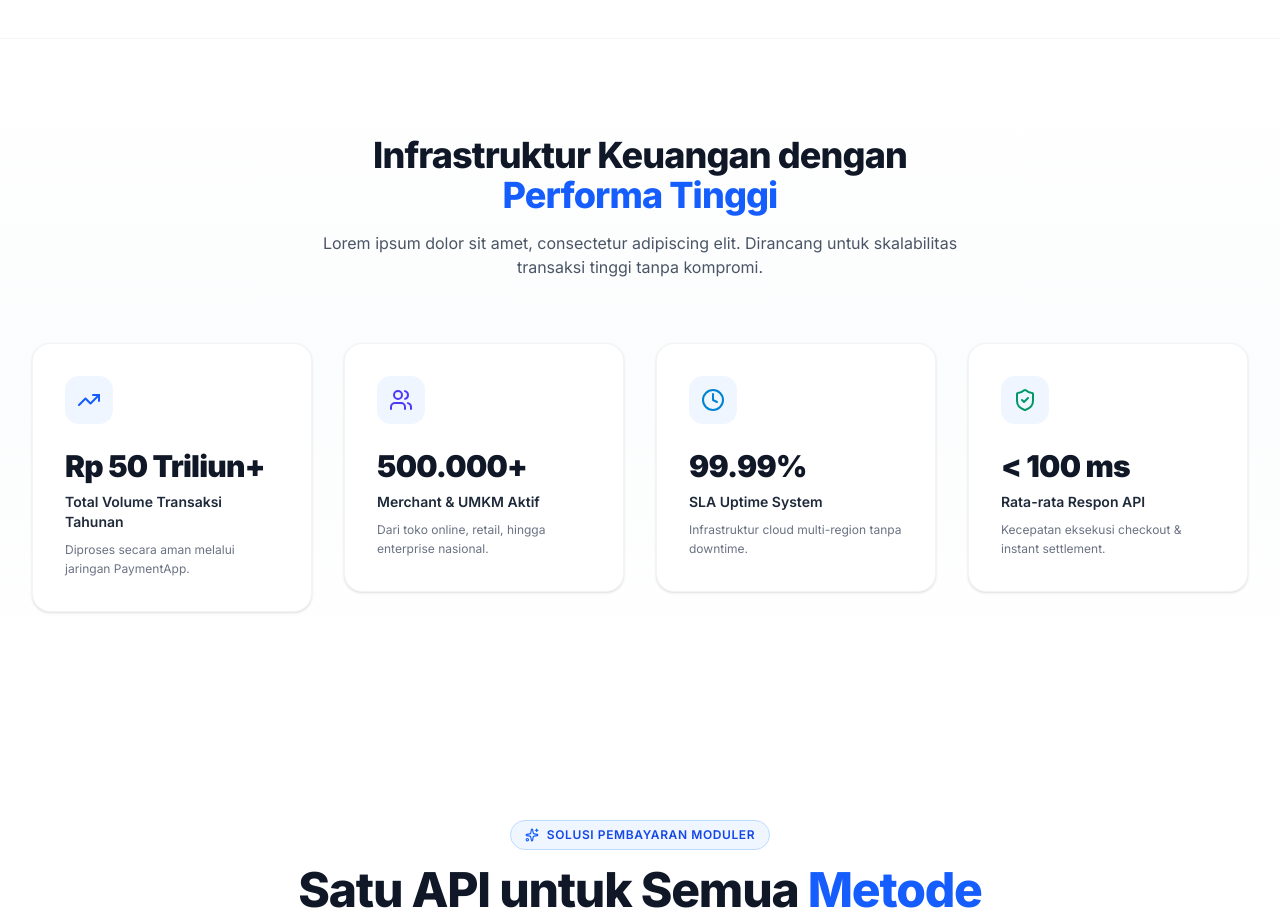
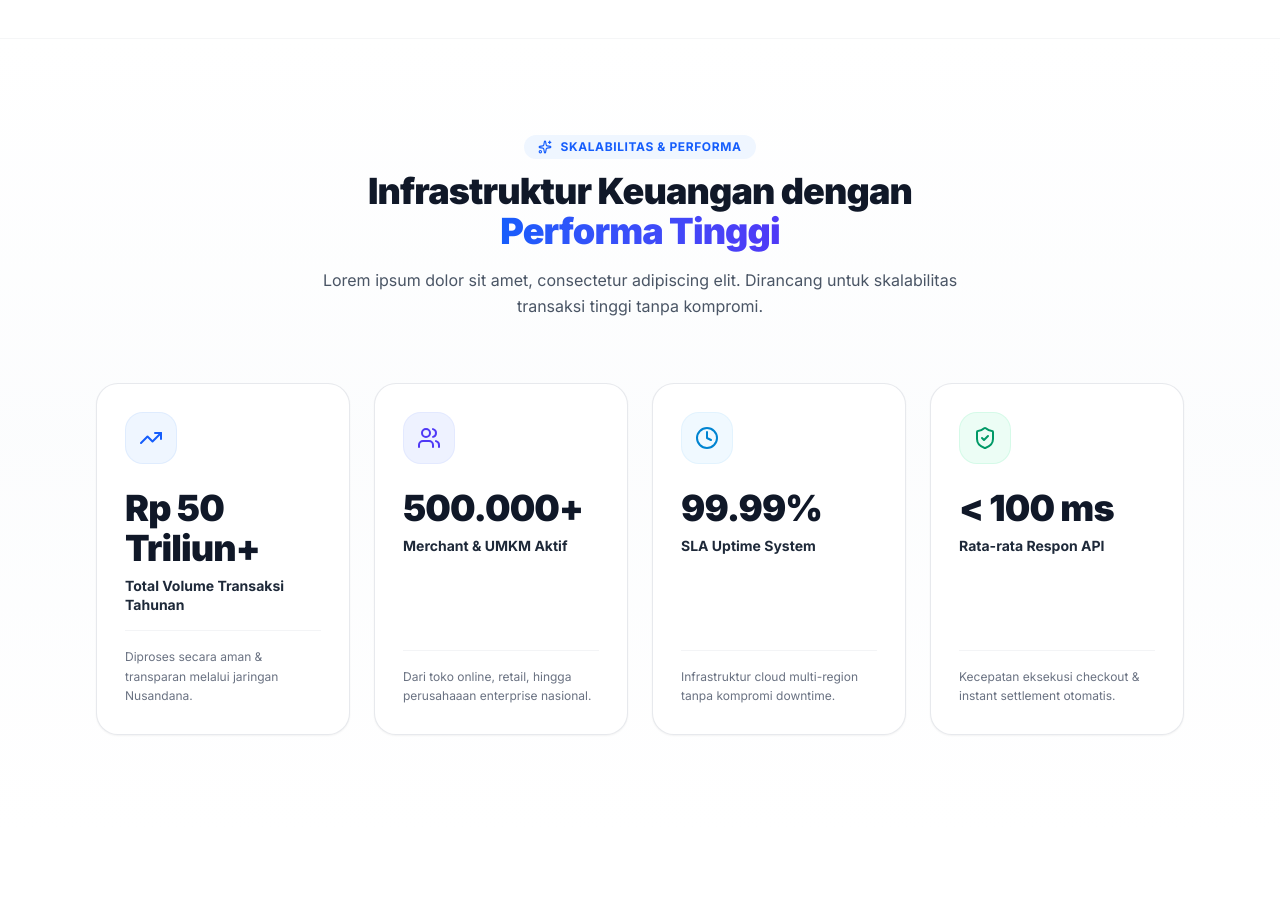
Before and after one commit to Hnzsama/Nusandana, a Next.js app: page / in a window 1280 px wide. Shown: the part 1160-2078 px from the top of the page. Built offline with nearby package versions, Linux system fonts and the light colour scheme.

Commit message:
Redesign StatisticsSection cards with equal height, rounded-3xl styling, and hover glow

```diff
--- a/components/StatisticsSection.tsx
+++ b/components/StatisticsSection.tsx
@@ -2,70 +2,97 @@
 
 import React from "react";
 import AnimateOnScroll from "@/components/AnimateOnScroll";
-import { TrendingUp, Users, ShieldCheck, Clock } from "lucide-react";
+import { TrendingUp, Users, ShieldCheck, Clock, Sparkles } from "lucide-react";
 
 const stats = [
   {
-    icon: <TrendingUp className="w-6 h-6 text-blue-600" />,
+    icon: <TrendingUp className="w-6 h-6 text-blue-600 group-hover:scale-110 transition-transform" />,
+    iconBg: "bg-blue-50 border-blue-100/80",
     value: "Rp 50 Triliun+",
     label: "Total Volume Transaksi Tahunan",
-    description: "Diproses secara aman melalui jaringan PaymentApp.",
+    description: "Diproses secara aman & transparan melalui jaringan Nusandana.",
   },
   {
-    icon: <Users className="w-6 h-6 text-indigo-600" />,
+    icon: <Users className="w-6 h-6 text-indigo-600 group-hover:scale-110 transition-transform" />,
+    iconBg: "bg-indigo-50 border-indigo-100/80",
     value: "500.000+",
     label: "Merchant & UMKM Aktif",
-    description: "Dari toko online, retail, hingga enterprise nasional.",
+    description: "Dari toko online, retail, hingga perusahaaan enterprise nasional.",
   },
   {
-    icon: <Clock className="w-6 h-6 text-sky-600" />,
+    icon: <Clock className="w-6 h-6 text-sky-600 group-hover:scale-110 transition-transform" />,
+    iconBg: "bg-sky-50 border-sky-100/80",
     value: "99.99%",
     label: "SLA Uptime System",
-    description: "Infrastruktur cloud multi-region tanpa downtime.",
+    description: "Infrastruktur cloud multi-region tanpa kompromi downtime.",
   },
   {
-    icon: <ShieldCheck className="w-6 h-6 text-emerald-600" />,
+    icon: <ShieldCheck className="w-6 h-6 text-emerald-600 group-hover:scale-110 transition-transform" />,
+    iconBg: "bg-emerald-50 border-emerald-100/80",
     value: "< 100 ms",
     label: "Rata-rata Respon API",
-    description: "Kecepatan eksekusi checkout & instant settlement.",
+    description: "Kecepatan eksekusi checkout & instant settlement otomatis.",
   },
 ];
 
 export default function StatisticsSection() {
   return (
     <section className="py-16 sm:py-24 bg-gradient-to-b from-white via-slate-50/50 to-white">
-      <div className="container mx-auto px-4 sm:px-6 lg:px-8">
+      <div className="container mx-auto px-4 sm:px-6 lg:px-8 max-w-6xl">
+
+        {/* Section Header */}
         <AnimateOnScroll animation="fade-up">
           <div className="text-center max-w-2xl mx-auto mb-16">
-            <h2 className="text-3xl sm:text-4xl font-extrabold text-gray-900 tracking-tight">
-              Infrastruktur Keuangan dengan <span className="text-blue-600">Performa Tinggi</span>
+            <div className="inline-flex items-center gap-2 px-3.5 py-1 rounded-full bg-blue-50 text-blue-600 text-xs font-bold uppercase tracking-wider mb-3">
+              <Sparkles className="w-3.5 h-3.5" /> Skalabilitas & Performa
+            </div>
+            <h2 className="text-3xl sm:text-4xl font-black text-gray-900 tracking-tight">
+              Infrastruktur Keuangan dengan <span className="bg-gradient-to-r from-blue-600 to-indigo-600 bg-clip-text text-transparent">Performa Tinggi</span>
             </h2>
-            <p className="mt-4 text-base text-gray-600">
+            <p className="mt-4 text-sm sm:text-base text-gray-600 leading-relaxed">
               Lorem ipsum dolor sit amet, consectetur adipiscing elit. Dirancang untuk skalabilitas transaksi tinggi tanpa kompromi.
             </p>
           </div>
         </AnimateOnScroll>
 
-        <div className="grid grid-cols-1 sm:grid-cols-2 lg:grid-cols-4 gap-8">
+        {/* 4 Equal-Height Cards Grid */}
+        <div className="grid grid-cols-1 sm:grid-cols-2 lg:grid-cols-4 gap-6 items-stretch">
           {stats.map((stat, idx) => (
-            <AnimateOnScroll key={stat.label} animation="fade-up" delay={idx * 100}>
-              <div className="bg-white p-8 rounded-2xl border border-gray-100 shadow-sm hover:shadow-xl hover:-translate-y-1 transition-all duration-300">
-                <div className="w-12 h-12 rounded-xl bg-blue-50 flex items-center justify-center mb-6">
+            <AnimateOnScroll key={stat.label} animation="fade-up" delay={idx * 80} className="h-full">
+              <div className="h-full bg-white p-7 rounded-3xl border border-gray-200/90 shadow-xs hover:border-blue-400 hover:shadow-2xl hover:shadow-blue-500/10 hover:-translate-y-1.5 transition-all duration-300 flex flex-col justify-between group relative overflow-hidden">
+
+                {/* Top Corner Glow */}
+                <div className="absolute top-0 right-0 w-28 h-28 bg-gradient-to-bl from-blue-50 to-transparent rounded-bl-full pointer-events-none opacity-0 group-hover:opacity-100 transition-opacity duration-300" />
+
+                <div className="relative z-10">
+                  {/* Icon Box */}
+                  <div className={`w-13 h-13 rounded-2xl ${stat.iconBg} border flex items-center justify-center mb-6`}>
                     {stat.icon}
                   </div>
-                <h3 className="text-3xl font-black text-gray-900 tracking-tight">
+
+                  {/* Value */}
+                  <h3 className="text-3xl sm:text-4xl font-black text-gray-900 tracking-tight mb-2 group-hover:text-blue-600 transition-colors">
                     {stat.value}
                   </h3>
-                <p className="font-semibold text-gray-800 text-sm mt-2">
+
+                  {/* Label */}
+                  <p className="font-bold text-gray-800 text-sm leading-snug">
                     {stat.label}
                   </p>
-                <p className="text-xs text-gray-500 mt-2 leading-relaxed">
+                </div>
+
+                {/* Description */}
+                <div className="pt-4 border-t border-gray-100 mt-4 relative z-10">
+                  <p className="text-xs text-gray-500 leading-relaxed">
                     {stat.description}
                   </p>
+                </div>
+
               </div>
             </AnimateOnScroll>
           ))}
         </div>
+
       </div>
     </section>
   );
```
Lines whose indentation alone changed are shown as unchanged.
